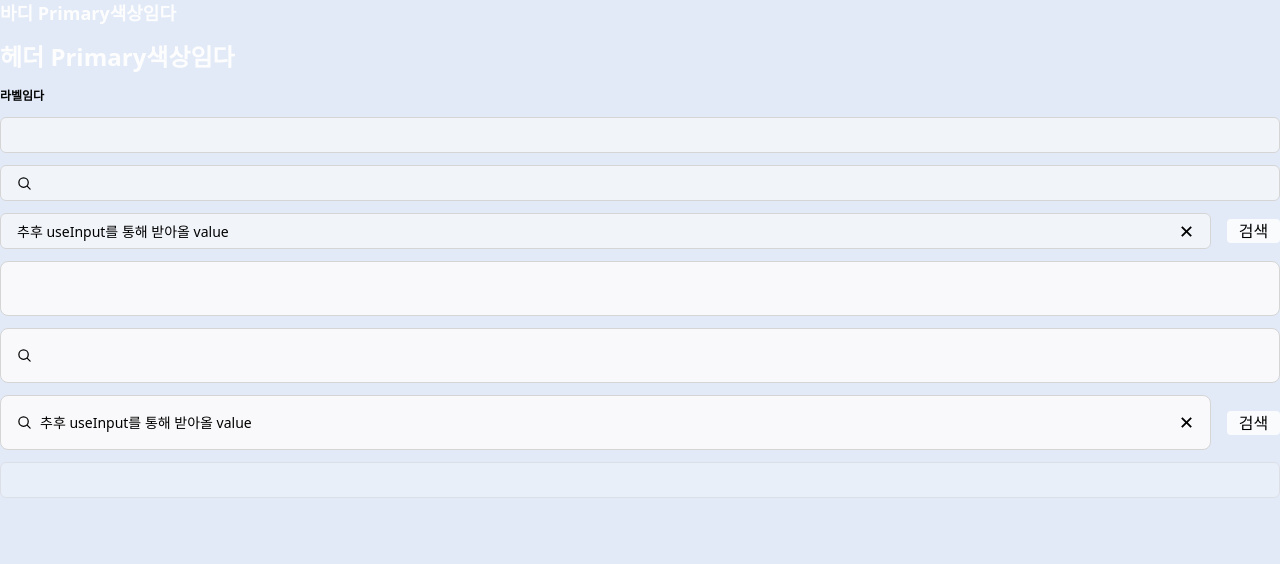
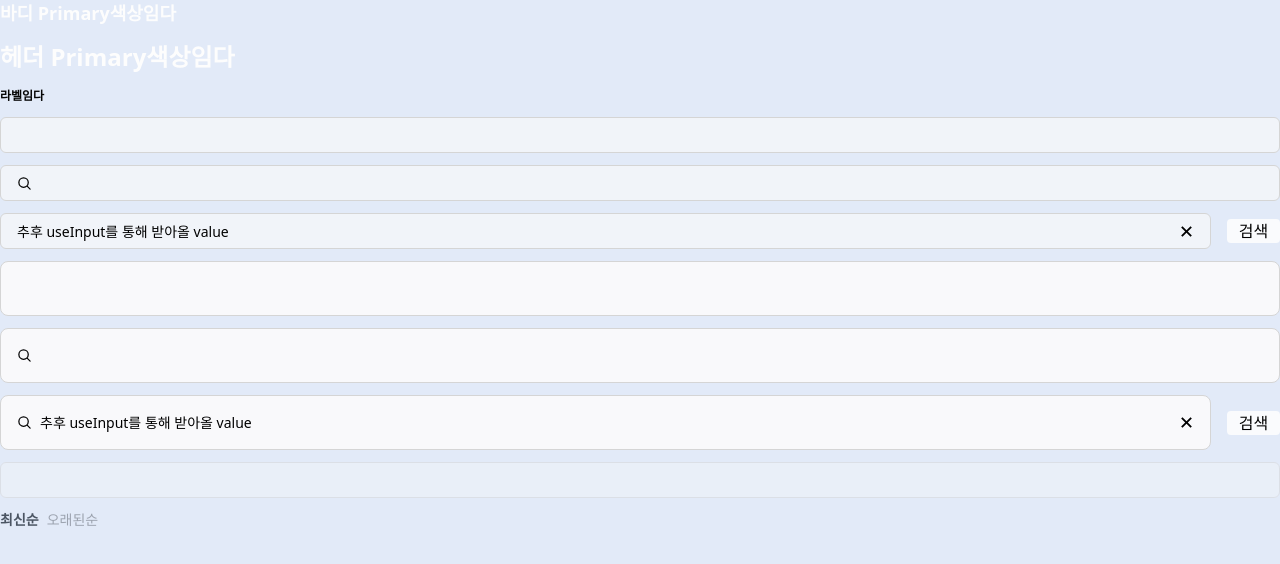
Before and after one commit to devping-kr/NNplanner-FE, a Next.js app: page /seunghyun in a window 1280 px wide. Shown: the top 564 px of the page. Built offline with nearby package versions, Linux system fonts and the light colour scheme.

Commit message:
Feat: ControlTab 공통 컴포넌트 구현

```diff
--- a/src/app/seunghyun/page.tsx
+++ b/src/app/seunghyun/page.tsx
@@ -1,4 +1,6 @@
 'use client';
+import { useState } from 'react';
+import ControlTab from '@/components/ControlTab';
 import { Input } from '@/components/Input/Input';
 import {
   BodyPrimary,
@@ -8,6 +10,8 @@ import {
 
 const page = () => {
   const value = '추후 useInput를 통해 받아올 value';
+  const tabList = ['최신순', '오래된순'];
+  const [selectedTab, setSelectedTab] = useState('최신순'); // eslint-disable-line react-hooks/rules-of-hooks
   return (
     <div className='flex flex-col gap-3'>
       <BodyPrimary>바디 Primary색상임다</BodyPrimary>
@@ -32,6 +36,11 @@ const page = () => {
         value={value}
       />
       <Input disabled />
+      <ControlTab
+        controlTabItems={tabList}
+        selectedTab={selectedTab}
+        setSelectedTab={setSelectedTab}
+      />
     </div>
   );
 };
--- /dev/null
+++ b/src/components/ControlTab/index.tsx
@@ -0,0 +1,33 @@
+import { Dispatch, SetStateAction } from 'react';
+import { cn } from '@/utils/core';
+
+type Props<T> = {
+  controlTabItems: readonly T[];
+  selectedTab: T;
+  setSelectedTab: Dispatch<SetStateAction<T>>;
+};
+
+const ControlTab = <T extends string>({
+  controlTabItems,
+  selectedTab,
+  setSelectedTab,
+}: Props<T>) => {
+  return (
+    <div className='flex gap-2'>
+      {controlTabItems.map((tab) => (
+        <button
+          key={tab}
+          className={cn(
+            'text-sm text-gray-400',
+            tab === selectedTab && 'text-gray-600 font-semibold',
+          )}
+          onClick={() => setSelectedTab(tab)}
+        >
+          {tab}
+        </button>
+      ))}
+    </div>
+  );
+};
+
+export default ControlTab;
```
